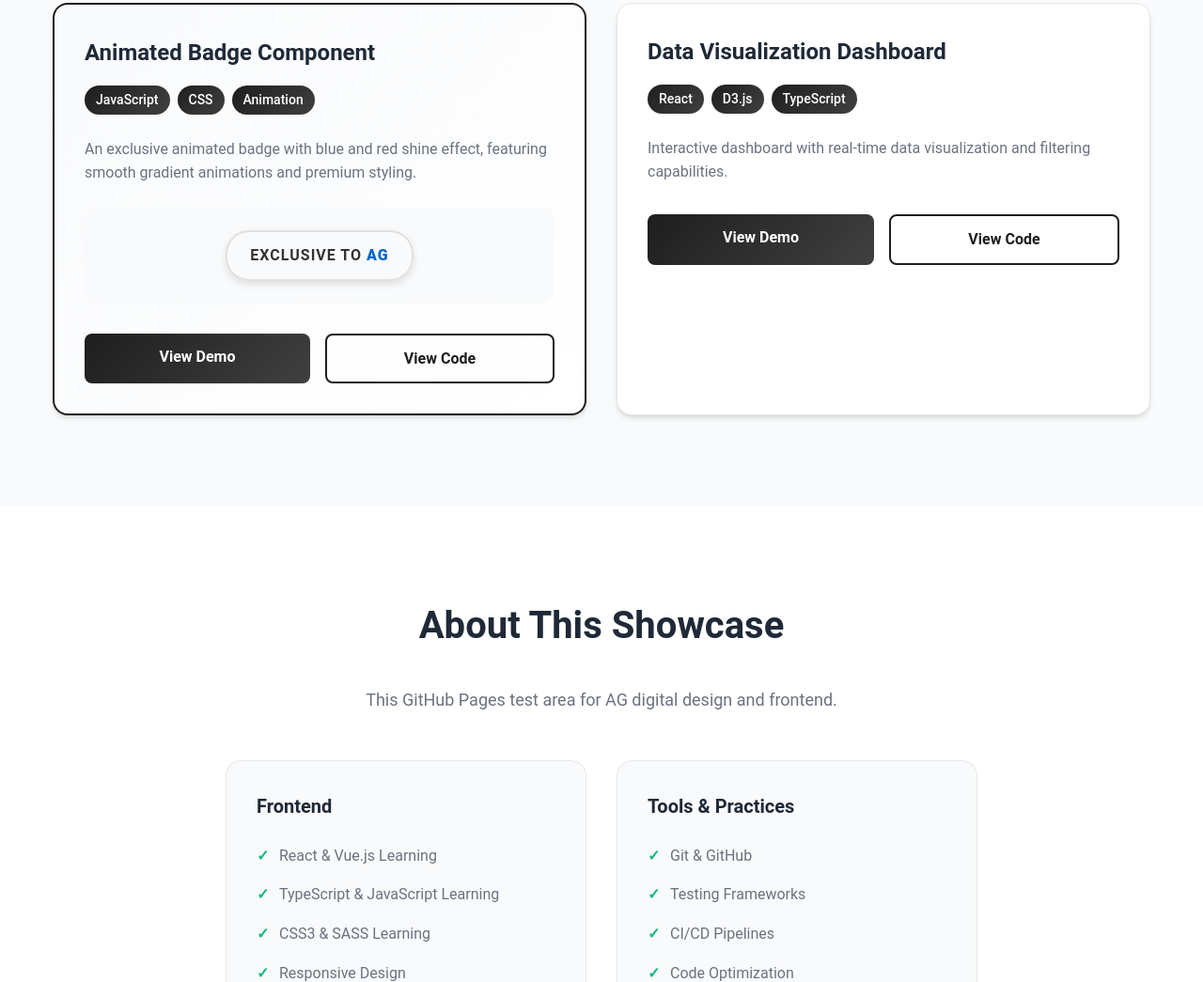
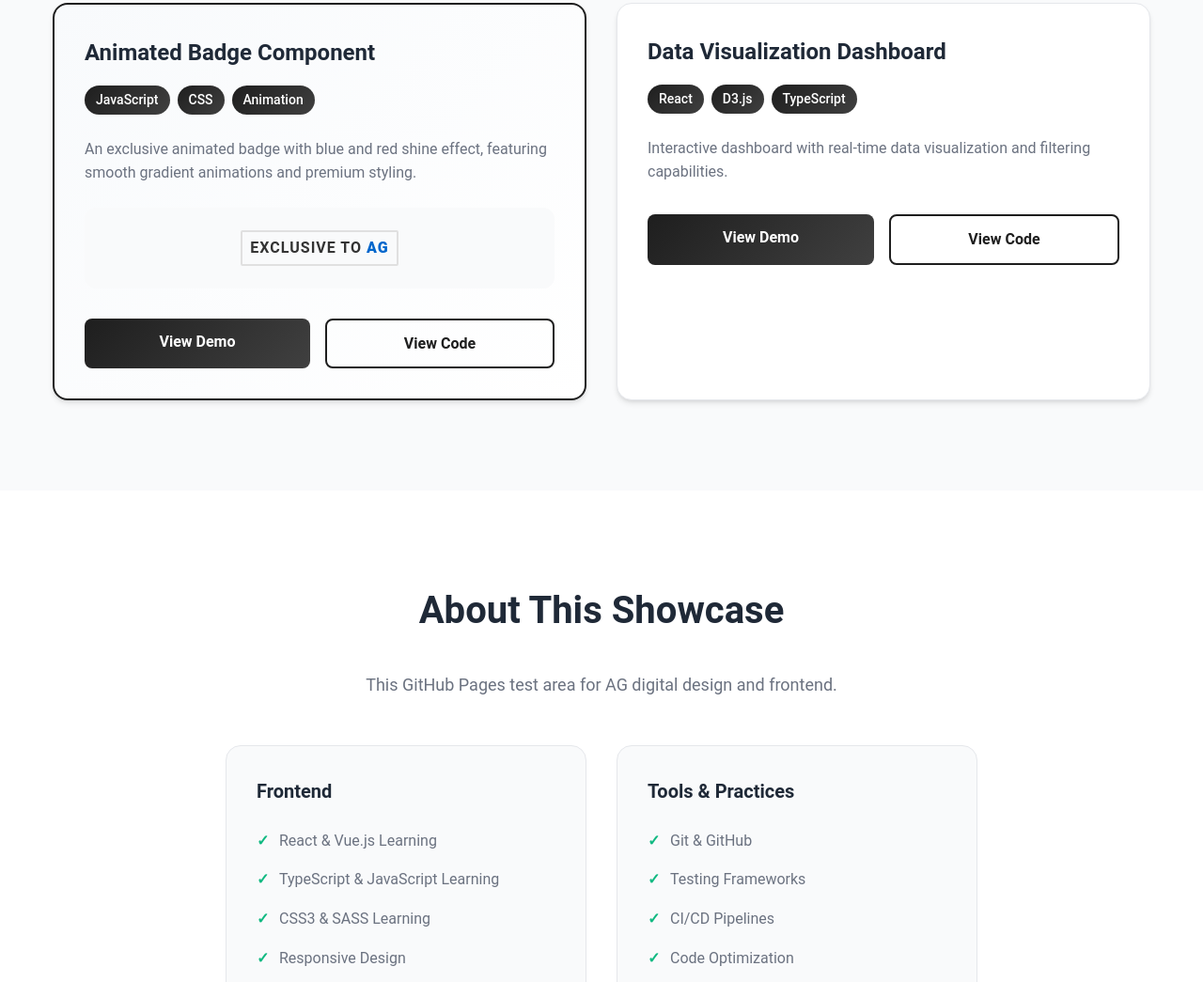
Before and after one commit to AGDigital-Chris/ag-digital-sandbox, a website: page index.html in a window 1280 px wide. Shown: the part 1005-2050 px from the top of the page at 94% size. Drawn offline with Linux system fonts and the light colour scheme.

Commit message:
Update styles.css

```diff
--- a/styles.css
+++ b/styles.css
@@ -298,18 +298,18 @@ body {
 }
 
 .animated-badge {
-/*     background: linear-gradient(135deg, #ffffff 0%, #f0f0f0 100%); */
+    backgrond: #bf9b30;
     border: 2px solid #e0e0e0;
-    border-radius: 25px;
-    padding: 12px 24px;
+    border-radius: 2px;
+    padding: 0.25rem 0.5rem;
     font-weight: bold;
-    font-size: 16px;
+    font-size: 1rem;
     color: #333;
     text-transform: uppercase;
     letter-spacing: 1px;
     position: relative;
     overflow: hidden;
-    box-shadow: 0 4px 8px rgba(0,0,0,0.1);
+/*     box-shadow: 0 4px 8px rgba(0,0,0,0.1); */
     display: inline-block;
 }
 
@@ -323,9 +323,9 @@ body {
     background: linear-gradient(
         45deg,
         transparent 30%,
-        rgba(255, 0, 0, 0.6) 40%,
-        rgba(255, 255, 255, 0.8) 50%,
-        rgba(0, 100, 255, 0.6) 60%,
+        #BF9B3099 40%,   /* base gold, 60% opacity */
+        #FFE8AACC 50%,   /* light golden highlight */
+        #8C6D2099 60%,   /* darker bronze shade */
         transparent 70%
     );
     transform: rotate(25deg);
```
